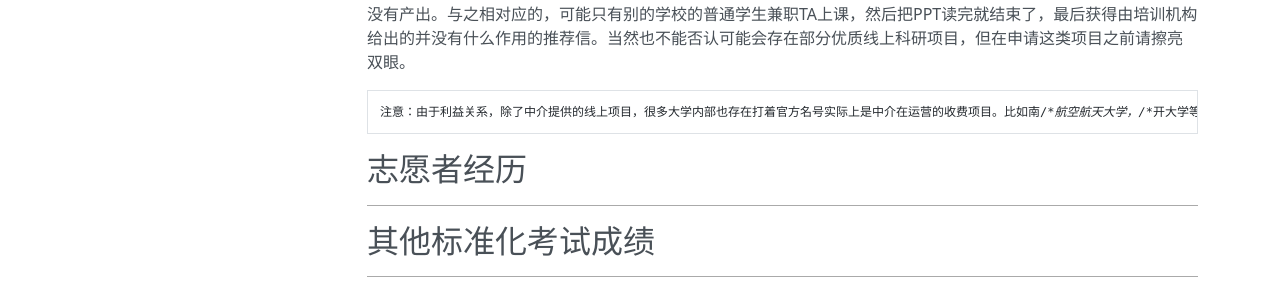
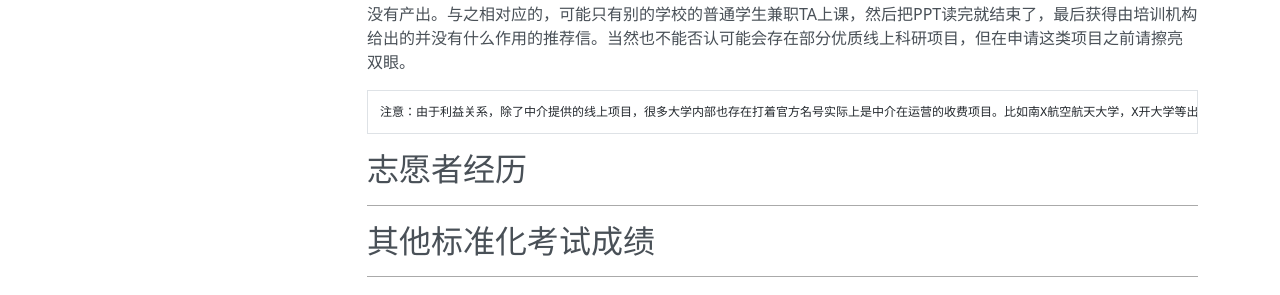
Before and after one commit to SihanXU/TransferWiki, an MkDocs documentation site: the page built from docs/material.md, in a window 1280 px wide and 900 px high, scrolled down 1286 px. Shown: the part 520-815 px from the top of the window. Built offline with MkDocs 1.6.1, drawn with Linux system fonts in a browser that asks for light colours; nearby versions of some CDN libraries.

```diff
--- a/docs/material.md
+++ b/docs/material.md
@@ -40,7 +40,7 @@
 
 一般大学里都会有提供给本科生科研机会的项目，在收到学校通知之后便可报名参加。于此同时，学生可以在学校官网对教授的背景与研究方向和课题进行调查，自行联系教授，询问教授是否需要帮忙的人手。有关网上的付费科研项目，绝大部分都是打着知名教授的名号却没有任何实际用处，既不能教什么知识，也不能获得教授官方的推荐信，也没有产出。与之相对应的，可能只有别的学校的普通学生兼职TA上课，然后把PPT读完就结束了，最后获得由培训机构给出的并没有什么作用的推荐信。当然也不能否认可能会存在部分优质线上科研项目，但在申请这类项目之前请擦亮双眼。
 
-    注意：由于利益关系，除了中介提供的线上项目，很多大学内部也存在打着官方名号实际上是中介在运营的收费项目。比如南/*航空航天大学，/*开大学等出国交流中心实则是中介运营，其项目的可靠程度并不能得到保证。
+    注意：由于利益关系，除了中介提供的线上项目，很多大学内部也存在打着官方名号实际上是中介在运营的收费项目。比如南X航空航天大学，X开大学等出国交流中心实则是中介运营，其项目的可靠程度并不能得到保证。
 
 ## 志愿者经历
 
```
